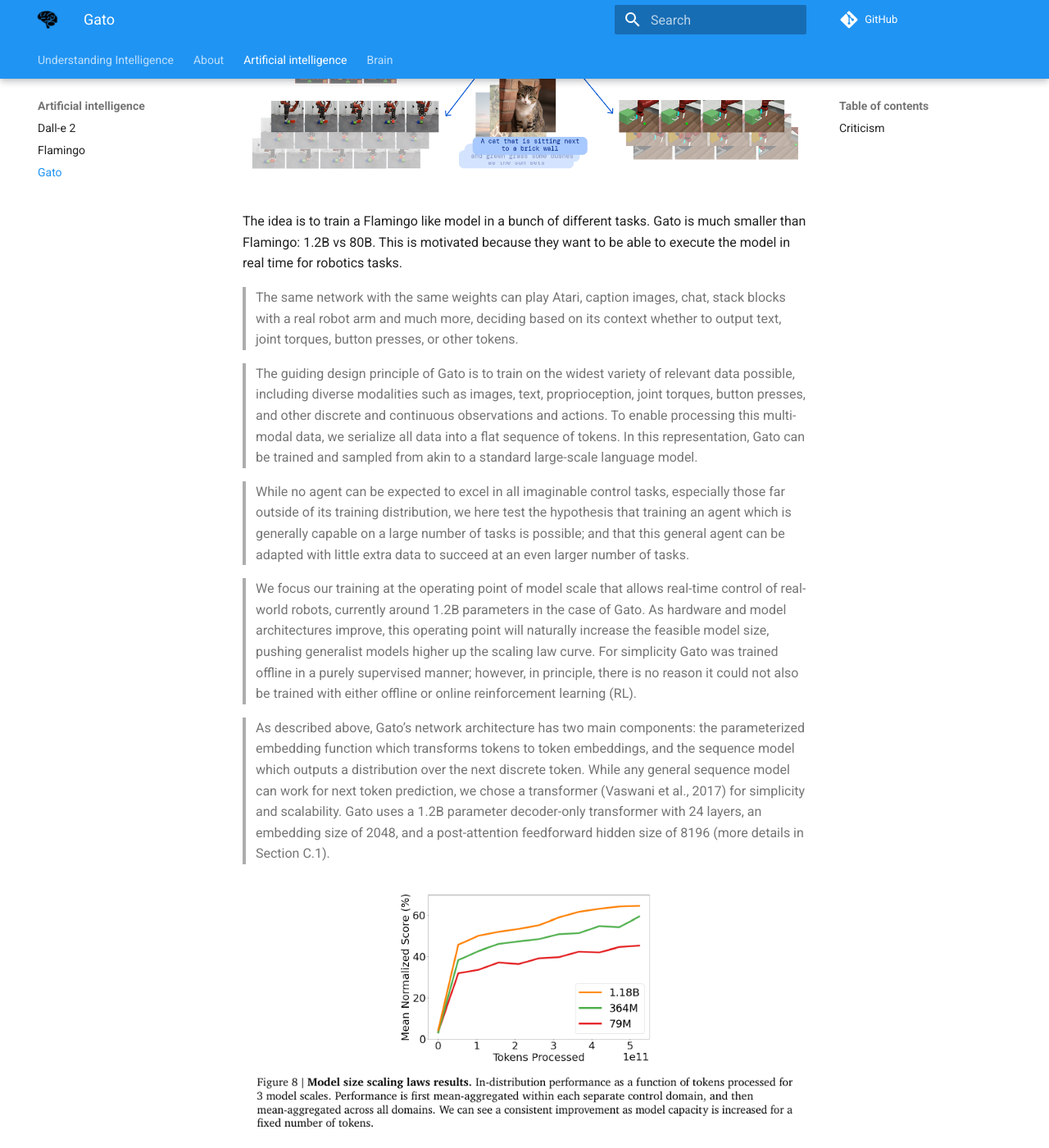
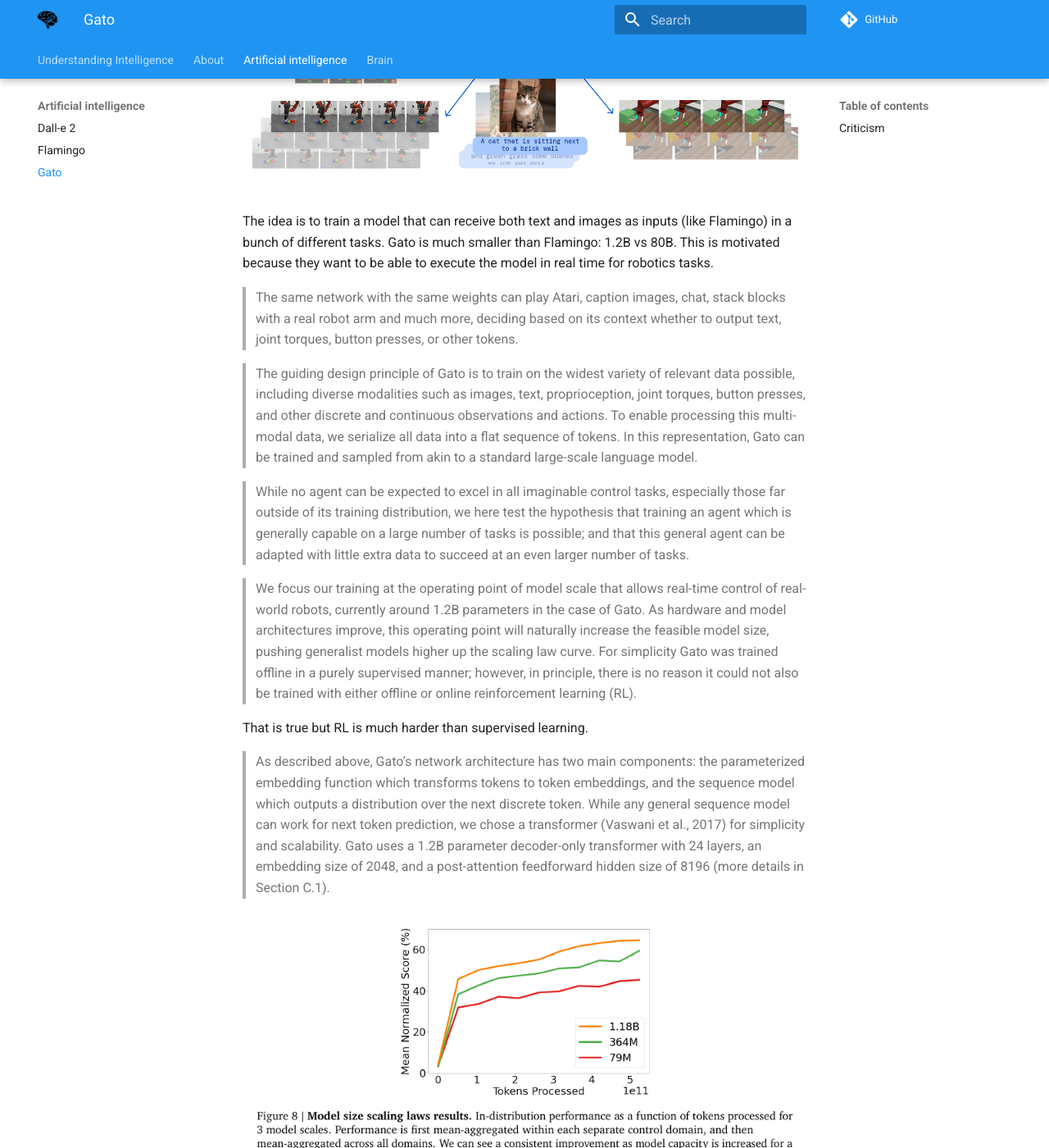
Before and after one commit to ironbar/understanding_intelligence, an MkDocs documentation site: the page built from docs/artificial-intelligence/gato.md, in a window 1280 px wide and 1400 px high, scrolled down 536 px. Shown: the whole window at 82% size. Built offline with MkDocs 1.6.1 and Material for MkDocs 9.7.7, drawn with Linux system fonts in a browser that asks for light colours; comment, search, counter and statistics services are not loaded.

Commit message:
small fixes to gato article

```diff
--- a/docs/artificial-intelligence/gato.md
+++ b/docs/artificial-intelligence/gato.md
@@ -5,7 +5,7 @@
 
 ![gato summary](res/2022-05-15-10-33-58.png)
 
-The idea is to train a Flamingo like model in a bunch of different tasks. Gato is much smaller than Flamingo:
+The idea is to train a model that can receive both text and images as inputs (like Flamingo) in a bunch of different tasks. Gato is much smaller than Flamingo:
 1.2B vs 80B. This is motivated because they want to be able to execute the model in real time for
 robotics tasks.
 
@@ -30,7 +30,7 @@
 supervised manner; however, in principle, there is no reason it could not also be trained with either
 offline or online reinforcement learning (RL).
 
-<!-- -->
+That is true but RL is much harder than supervised learning.
 
 > As described above, Gato’s network architecture has two main components: the parameterized embedding function which transforms tokens to token embeddings, and the sequence model which outputs a distribution over the next discrete token. While any general sequence model can work for next token prediction, we chose a transformer (Vaswani et al., 2017) for simplicity and scalability. Gato uses a 1.2B parameter decoder-only transformer with 24 layers, an embedding size of 2048, and a post-attention feedforward hidden size of 8196 (more details in Section C.1).
 
```
